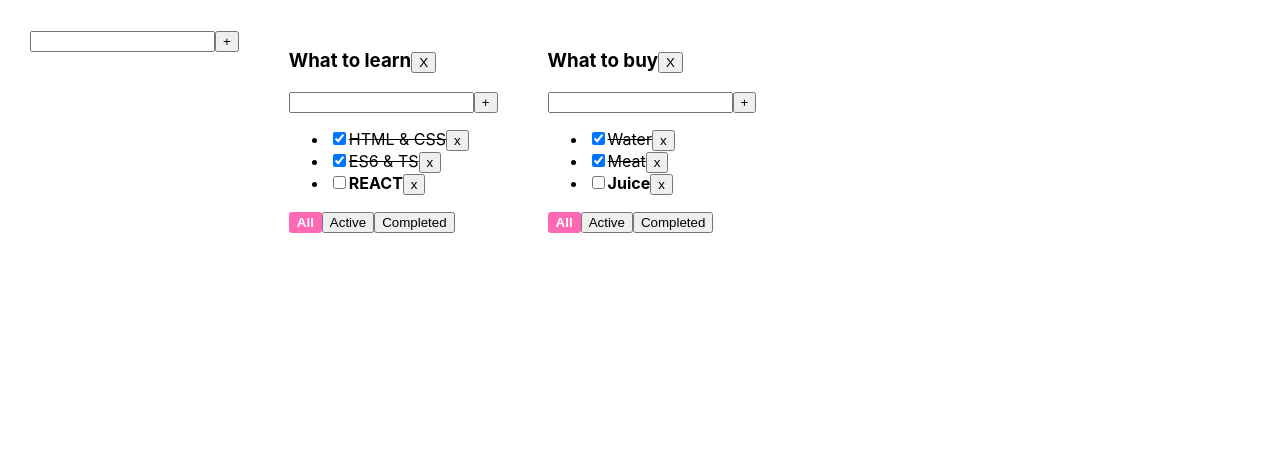
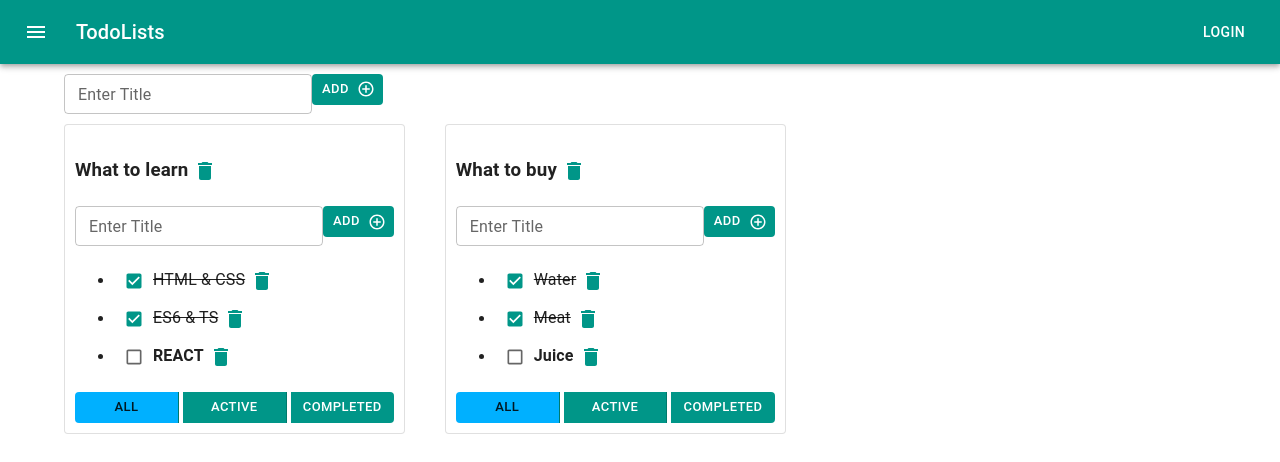
Before and after one commit to EgorZhuk/todolist-ts, a React (Create React App) app: page / in a window 1280 px wide. Shown: the top 462 px of the page. Built offline with nearby package versions, Linux system fonts and the light colour scheme.

Commit message:
Lesson 7. Add Material UI

```diff
--- a/package.json
+++ b/package.json
@@ -3,6 +3,10 @@
   "version": "0.1.0",
   "private": true,
   "dependencies": {
+    "@emotion/react": "^11.10.5",
+    "@emotion/styled": "^11.10.5",
+    "@mui/icons-material": "^5.11.0",
+    "@mui/material": "^5.11.4",
     "@testing-library/jest-dom": "^5.16.5",
     "@testing-library/react": "^13.4.0",
     "@testing-library/user-event": "^13.5.0",
--- a/src/AddItemForm.tsx
+++ b/src/AddItemForm.tsx
@@ -1,4 +1,6 @@
 import React, {ChangeEvent, FC, KeyboardEvent, useState} from 'react';
+import {Button, ButtonGroup, TextField} from '@mui/material';
+import AddCircleOutlineIcon from '@mui/icons-material/AddCircleOutline';
 
 type AddItemFormType = {
   addItem: (title: string)=>void
@@ -31,14 +33,29 @@
 
   return (
     <div>
-      <input
+
+      <TextField
+        label={'Enter Title'}
+        size={'small'}
+        variant={'outlined'}
         value={title}
+        error={error}
+        helperText={error && 'Please, enter item title'}
         onChange={onChangeSetLocalTitleHandler}
         onKeyDown={onKeyDownAddItemToTodoListHandler}
-        className={errorInputClasses}
       />
-      <button onClick={onClickAddItemToTodoListHandler}>+</button>
-      {errorMessage}
+      <Button
+        size={'small'}
+        variant={'contained'}
+        color={'primary'}
+        disableElevation
+        onClick={onClickAddItemToTodoListHandler}
+        endIcon={
+          <AddCircleOutlineIcon/>
+        }
+      >
+        ADD
+      </Button>
     </div>
   );
 };
--- a/src/App.css
+++ b/src/App.css
@@ -1,11 +1,11 @@
-.App {
-  padding: 30px;
-  display: flex;
-}
+/*.App {*/
+/*  padding: 30px;*/
+/*  display: flex;*/
+/*}*/
 
-.App > div {
-  margin-right: 50px;
-}
+/*.App > div {*/
+/*  margin-right: 50px;*/
+/*}*/
 
 
 .isDone {
@@ -15,16 +15,16 @@
 .notIsDone {
   font-weight: bold;
 }
-.activeFilter {
-  color: white;
-  font-weight: bold;
-  background-color: hotpink;
-  border: 2px solid hotpink;
-  border-radius: 3px;
-  outline-color: hotpink;
-}
+/*.activeFilter {*/
+/*  color: white;*/
+/*  font-weight: bold;*/
+/*  background-color: hotpink;*/
+/*  border: 2px solid hotpink;*/
+/*  border-radius: 3px;*/
+/*  outline-color: hotpink;*/
+/*}*/
 
-.inputError {
-  border: 3px solid hotpink;
-  outline-color: hotpink;
-}
+/*.inputError {*/
+/*  border: 3px solid hotpink;*/
+/*  outline-color: hotpink;*/
+/*}*/
--- a/src/App.tsx
+++ b/src/App.tsx
@@ -3,6 +3,8 @@
 import TodoList, {TaskType} from "./TodoList";
 import {v1} from "uuid";
 import {AddItemForm} from './AddItemForm';
+import {AppBar, Button, Container, Grid, IconButton, Paper, Toolbar, Typography} from '@mui/material';
+import {Menu} from '@mui/icons-material';
 
 // Create
 // Read (pagination, filtration, sorting)
@@ -73,8 +75,6 @@
     setTasks({...tasks, [todoListId]:tasks[todoListId].map(t=>t.id===taskId?{...t, title: title}: t)})
   }
 
-
-
   const changeTaskStatus = (taskId: string, isDone: boolean, todoListId: string) => {
         setTasks({...tasks, [todoListId]:tasks[todoListId].map(t=>t.id===taskId?{...t, isDone: isDone}: t)})
   }
@@ -114,6 +114,10 @@
   const todoListsItems = todoLists.map(tl=>{
     const filteredTasksForRender: Array<TaskType> = getFilteredTasksForRender(tasks[tl.id], tl.filter)
       return (
+        <Grid item>
+        <Paper elevation={3}
+               variant={'outlined'}
+               sx={{p:'10px'}}>
         <TodoList
           key={tl.id}
           todoListId={tl.id}
@@ -128,13 +132,46 @@
           changeTaskTitle={changeTaskTitle}
           changeTodoListTitle={changeTodoListTitle}
         />
+        </Paper>
+        </Grid>
       )
   })
 
     return (
         <div className="App">
-          <AddItemForm addItem={addTodoList}/>
-          {todoListsItems}
+          <AppBar position="static">
+            <Toolbar>
+              <IconButton
+                size="large"
+                edge="start"
+                color="inherit"
+                aria-label="menu"
+                sx={{mr: 2}}
+              >
+                <Menu/>
+              </IconButton>
+              <Typography variant="h6" component="div" sx={{flexGrow: 1}}>
+                TodoLists
+              </Typography>
+              <Button color="inherit">Login</Button>
+            </Toolbar>
+          </AppBar>
+          <Container
+            fixed
+          >
+            <Grid
+              sx={{p: '10px 0px'}}
+              container>
+              <AddItemForm addItem={addTodoList}/>
+            </Grid>
+            <Grid
+              container
+              spacing={5}>
+                {todoListsItems}
+            </Grid>
+
+          </Container>
+
         </div>
     );
 }
--- a/src/EditableSpan.tsx
+++ b/src/EditableSpan.tsx
@@ -1,4 +1,5 @@
 import React, {ChangeEvent, KeyboardEvent, FC, useState} from 'react';
+import {TextField} from '@mui/material';
 
 type EditableSpanPropsType={
   title: string
@@ -29,7 +30,9 @@
 
   return (
     editMode
-      ? <input
+      ?
+      <TextField
+        variant={'standard'}
         value={title}
         autoFocus={true}
         onBlur={offEditMode}
--- a/src/Todolist.tsx
+++ b/src/Todolist.tsx
@@ -2,6 +2,8 @@
 import {FilterValuesType} from "./App";
 import {AddItemForm} from './AddItemForm';
 import {EditableSpan} from './EditableSpan';
+import {Button, ButtonGroup, Checkbox, IconButton} from '@mui/material';
+import DeleteIcon from '@mui/icons-material/Delete';
 // title - заголовок
 // tasks - список задач
 
@@ -39,17 +41,24 @@
         const isDoneClasses = task.isDone ? "isDone" : "notIsDone"
             return (
                 <li key={task.id}>
-                    <input
-                        type="checkbox"
-                        checked={task.isDone}
-                        onChange={onChangeSetTaskStatus}
-                    />
+                  <Checkbox
+                    size={'small'}
+                    checked={task.isDone}
+                    onChange={onChangeSetTaskStatus}
+                  />
                     <EditableSpan
                       classes={isDoneClasses}
                       title={task.title}
                       changeTitle={onChangeSetTaskTitle}
                     />
-                    <button onClick={onClickRemoveTaskHandler}>x</button>
+                  <IconButton
+                    size={'small'}
+                    onClick={onClickRemoveTaskHandler}>
+                    <DeleteIcon
+                      color={'primary'}
+                    />
+                  </IconButton>
+
                 </li>
             )
         })
@@ -72,7 +81,13 @@
                 classes={''}
                 changeTitle={changeTodoListTitle}
               />
-              <button onClick={onClickRemoveTodoListHandler}>X</button>
+              <IconButton
+                size={'small'}
+                onClick={onClickRemoveTodoListHandler}>
+                <DeleteIcon
+                  color={'primary'}
+                />
+              </IconButton>
             </h3>
             <AddItemForm addItem={addTask}/>
 
@@ -80,15 +95,25 @@
                 {tasksItems}
             </ul>
             <div>
-                <button
-                    className={props.filter === "all"? "activeFilter" : undefined}
-                    onClick={getOnClickSetFilterHandler("all")}>All</button>
-                <button
-                    className={props.filter === "active"? "activeFilter" : undefined}
-                    onClick={getOnClickSetFilterHandler("active")}>Active</button>
-                <button
-                    className={props.filter === "completed"? "activeFilter" : undefined}
-                    onClick={getOnClickSetFilterHandler("completed")}>Completed</button>
+              <ButtonGroup
+                size={'small'}
+                disableElevation
+                variant='contained'
+                fullWidth
+              >
+
+                <Button
+                  sx={{mr:'4px'}}//styles
+                  color={props.filter === "all"? "secondary" : 'primary'}
+                  onClick={getOnClickSetFilterHandler("all")}>All</Button>
+                <Button
+                  sx={{mr:'4px'}}
+                  color={props.filter === "active"? "secondary" : 'primary'}
+                  onClick={getOnClickSetFilterHandler("active")}>Active</Button>
+                <Button
+                  color={props.filter === "completed"? "secondary" : 'primary'}
+                  onClick={getOnClickSetFilterHandler("completed")}>Completed</Button>
+              </ButtonGroup>
             </div>
         </div>
     );
--- a/src/index.tsx
+++ b/src/index.tsx
@@ -2,13 +2,26 @@
 import ReactDOM from 'react-dom/client';
 import './index.css';
 import App from './App';
+import { createTheme, ThemeProvider, styled } from '@mui/material/styles';
+import {lightBlue, teal} from '@mui/material/colors';
+import {CssBaseline} from '@mui/material';
 
+const theme = createTheme({
+  palette: {
+    primary: teal,
+    secondary: lightBlue,
+    mode: 'light'
+  }
+})
 
 const root = ReactDOM.createRoot(
   document.getElementById('root') as HTMLElement
 );
 root.render(
+  <ThemeProvider theme={theme}>
+    <CssBaseline/>
     <App />
+  </ThemeProvider>
 );
 
 // If you want to start measuring performance in your app, pass a function
```
Also changed, not shown: 1 other file (tests, documents, lock files or other folders). Lines whose indentation alone changed are shown as unchanged.
